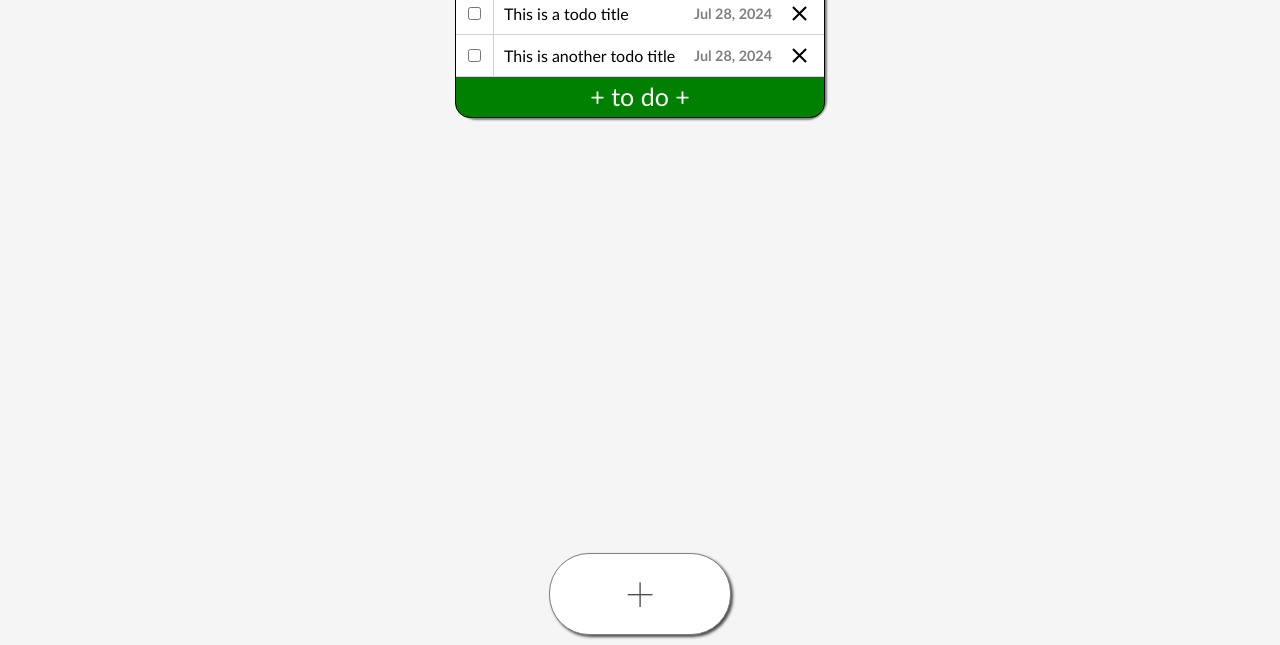
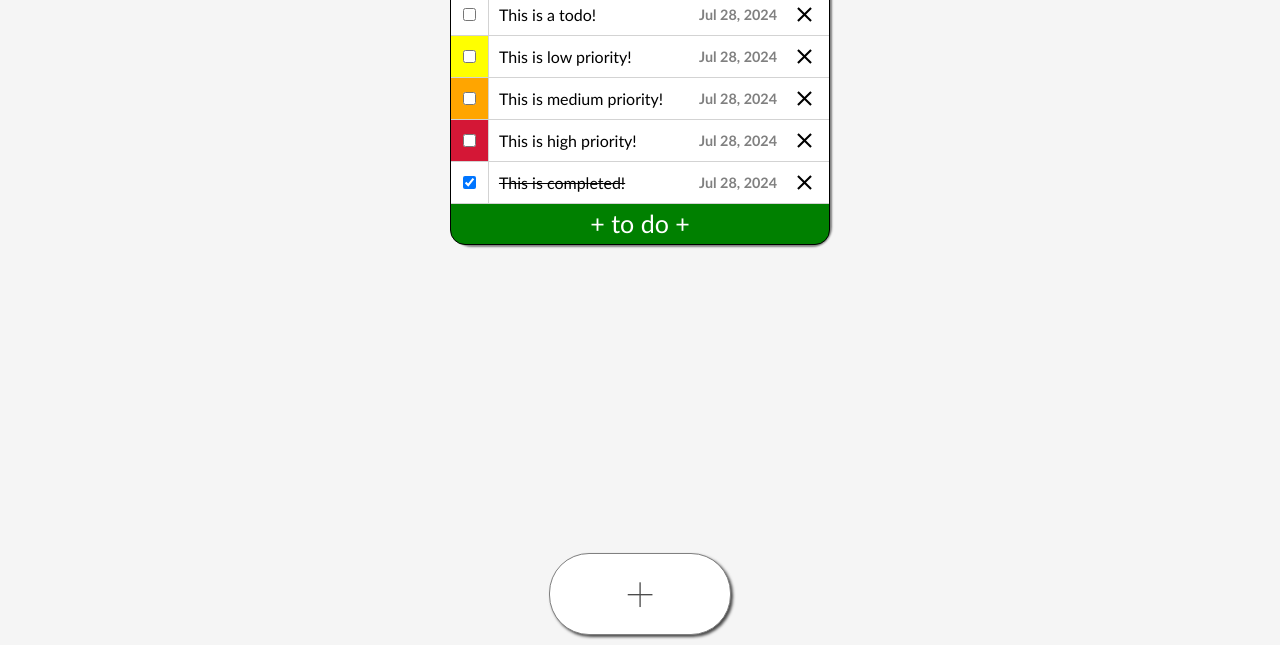
Before and after one commit to RichardGabelman/todo-list, a website built with webpack: page src/index.html in a window 1280 px wide. Shown: the part 155-800 px from the top of the page. Built offline with nearby package versions, Linux system fonts and the light colour scheme.

Commit message:
Fix dates

```diff
--- a/src/index.js
+++ b/src/index.js
@@ -5,6 +5,10 @@ import { EventSetup } from "./modules/eventSetup.js";
 import './style.css';
 
 PageManager.goToHome();
-ProjectManager.getProjects()[0].addTodo(new Todo('This is a todo title'));
-ProjectManager.getProjects()[0].addTodo(new Todo('This is another todo title'));
+ProjectManager.getProjects()[0].name = 'Project Name ✏️';
+ProjectManager.getProjects()[0].addTodo(new Todo('This is a todo!', 'This is a todo description!', new Date(), 'none', false));
+ProjectManager.getProjects()[0].addTodo(new Todo('This is low priority!', 'This is a low priority todo!', new Date(), 'low', false));
+ProjectManager.getProjects()[0].addTodo(new Todo('This is medium priority!', 'This is a medium priority todo!', new Date(), 'medium', false));
+ProjectManager.getProjects()[0].addTodo(new Todo('This is high priority!', 'This is a high priority todo!', new Date(), 'high', false));
+ProjectManager.getProjects()[0].addTodo(new Todo('This is completed!', 'This is a completed todo!', new Date(), 'none', true));
 EventSetup.headerEventSetup();
--- a/src/modules/eventSetup.js
+++ b/src/modules/eventSetup.js
@@ -1,6 +1,7 @@
 import { PageManager } from "./pageManager.js";
 import { ProjectManager } from "./projectManager.js";
 import { Todo } from "./todo.js";
+import { format, parseISO } from "date-fns";
 
 export class EventSetup {
 
@@ -101,7 +102,7 @@ export class EventSetup {
 
       todoObj.title = title;
       todoObj.description = description;
-      todoObj.dueDate = new Date(dateValue);
+      todoObj.dueDate = parseISO(dateValue);
       todoObj.priority = priority;
       PageManager.goToHome();
     });
--- a/src/modules/htmlGenerator.js
+++ b/src/modules/htmlGenerator.js
@@ -1,5 +1,5 @@
 import { ProjectManager } from './projectManager.js';
-import { format } from "date-fns";
+import { format } from 'date-fns';
 
 export class HtmlGenerator {
 
--- a/src/modules/todo.js
+++ b/src/modules/todo.js
@@ -1,3 +1,4 @@
+import { format } from "date-fns";
 import { PageManager } from "./pageManager";
 
 export class Todo {
--- a/src/style.css
+++ b/src/style.css
@@ -253,7 +253,7 @@ fieldset label {
 }
 
 .todo h3 {
-  width: 175px;
+  width: 185px;
   align-items: center;
   color: black;
   font-size: 1rem;
```
